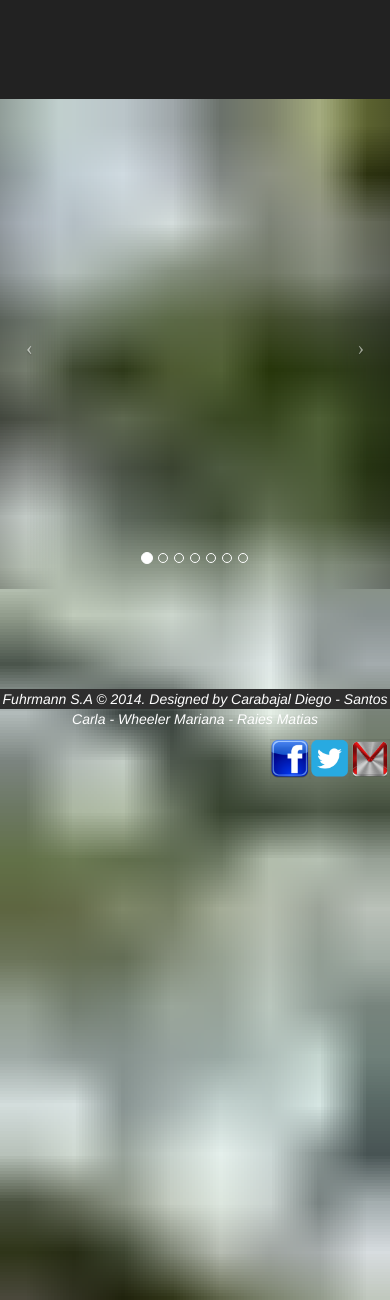
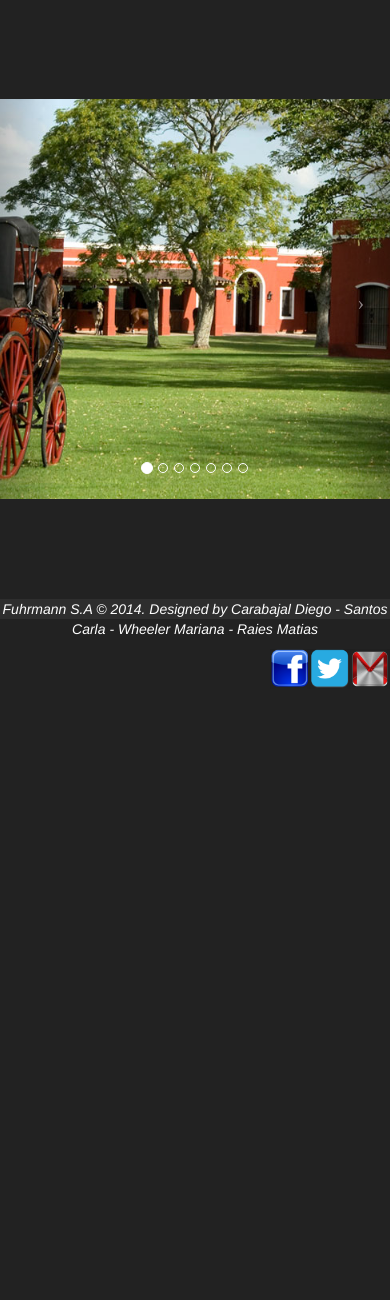
Before and after one commit to UNPSJB/Fuhrmann-S.A., a Django app: page / in a window 390 px wide. Shown: the part 51-1351 px from the top of the page. After the commit the page ends 739 px from the top, so only its background shows below. Run offline with Django 3.2, Linux system fonts and the light colour scheme; some libraries are stand-ins or nearby versions.

Commit message:
tamaño imagen

```diff
--- a/Django-Desarrollo/pFuhrmann/static/css/modern-business.css
+++ b/Django-Desarrollo/pFuhrmann/static/css/modern-business.css
@@ -26,18 +26,18 @@ body {
 /* Home Page Carousel */
 
 header.carousel {
-    height: 490px;
+    height: 400px;
 }
 
 header.carousel .item,
 header.carousel .item.active,
 header.carousel .carousel-inner {
-    height: 500%;
+    height: 100%;
 }
 
 header.carousel .fill {
     width: 100%;
-    height: 200%;
+    height: 100%;
     background-position: center;
     background-size: cover;
 }
@@ -101,6 +101,6 @@ footer {
     }
 
     header.carousel .carousel {
-        height: 200%;
+        height: 100%;
     }
 }
```
